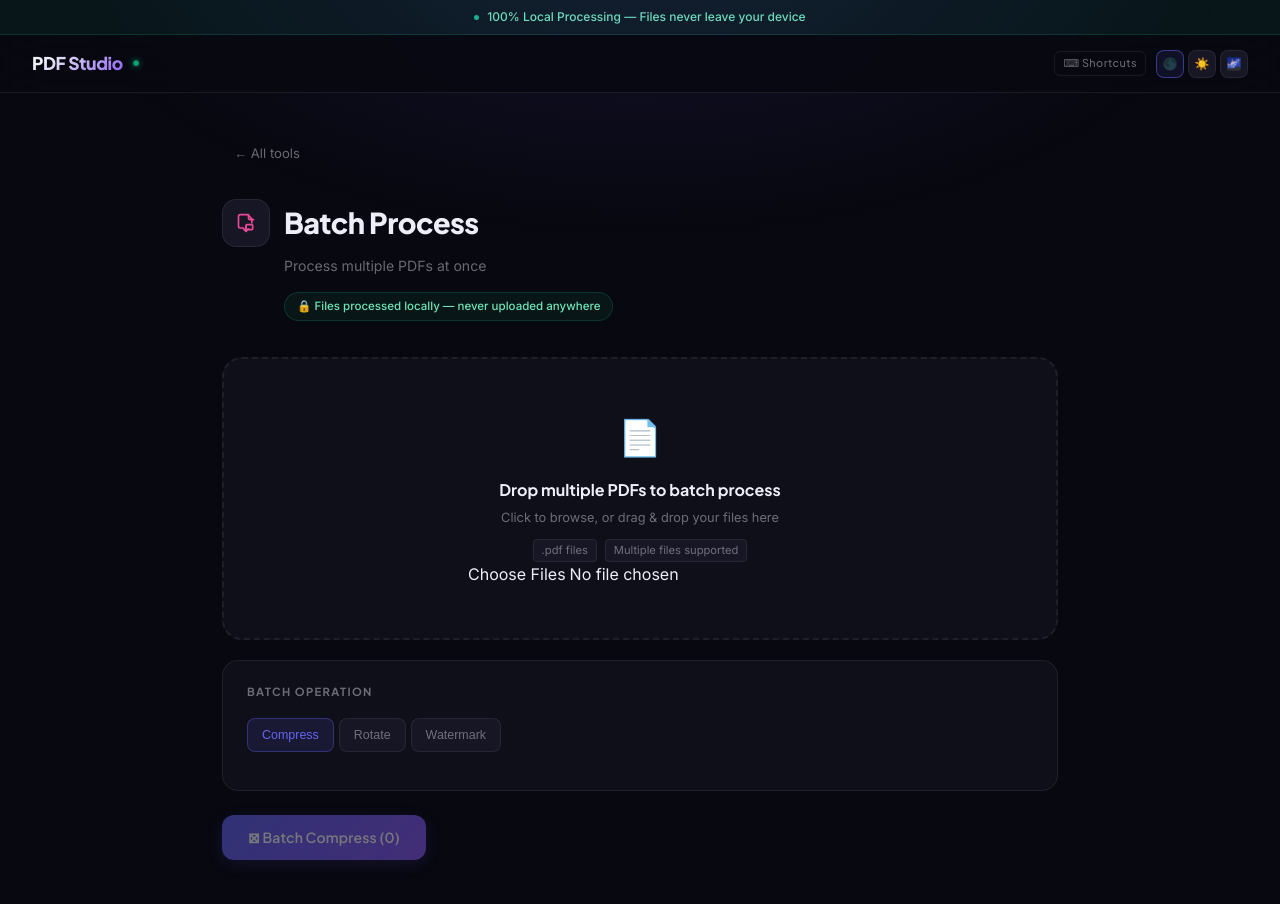
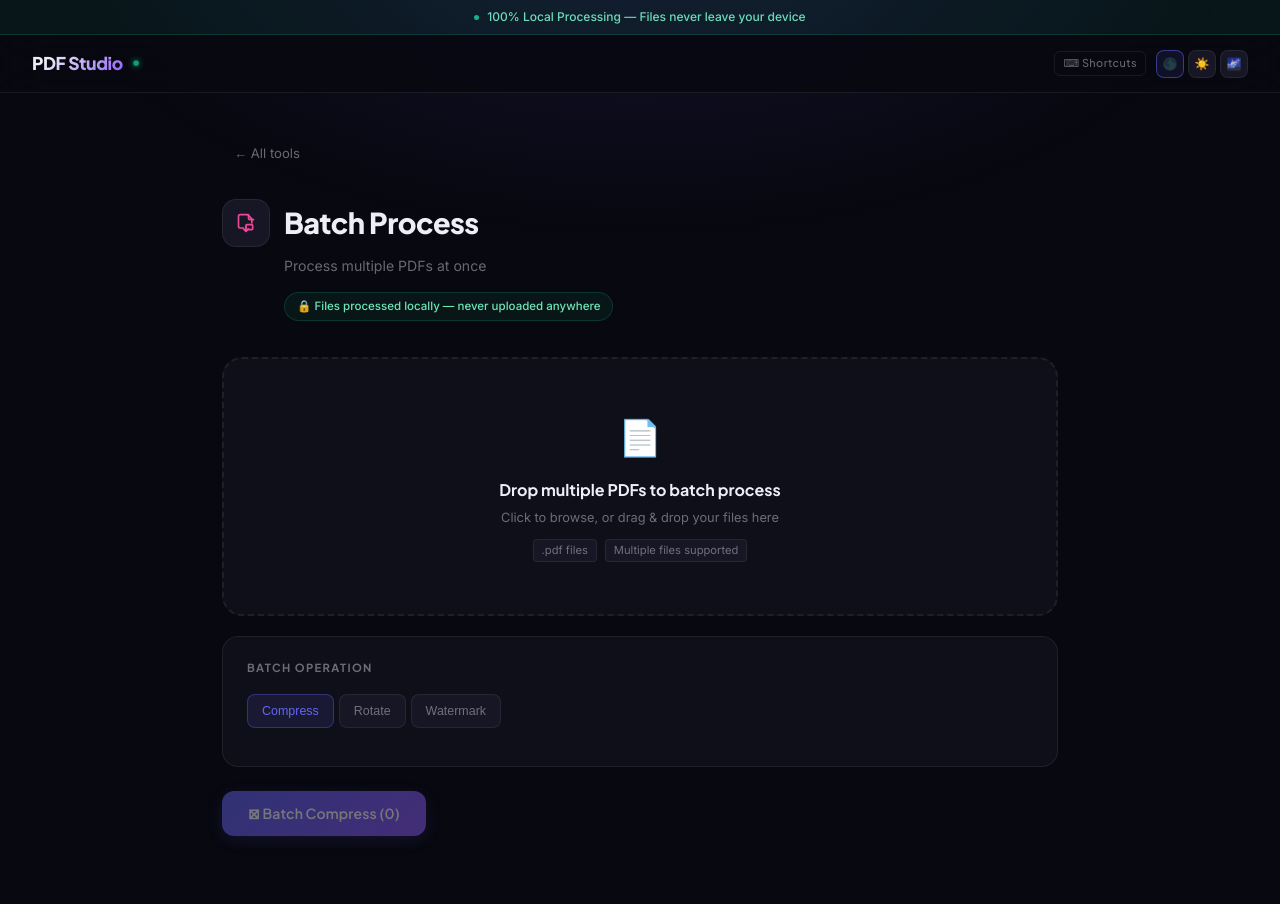
Before and after one commit to prateek7-codes/pdf-studio, a Next.js app: page /batch in a window 1280 px wide. After the commit the page ends 880 px from the top, so only its background shows below. Built offline with nearby package versions, Linux system fonts and the light colour scheme.

Commit message:
Update page.jsx

```diff
--- a/app/page.jsx
+++ b/app/page.jsx
@@ -1289,7 +1289,7 @@ function Dropzone({ onFiles, accept = "pdf", multiple = false, label = "Drop PDF
           {multiple && <span>Multiple files supported</span>}
         </div>
       )}
-      <input ref={inputRef} type="file" accept={acceptStr} multiple={multiple} onChange={e => handle(e.target.files)} aria-hidden="true" />
+      <input ref={inputRef} type="file" accept={acceptStr} multiple={multiple} onChange={e => handle(e.target.files)} aria-hidden="true" style={{ display: "none" }} />
     </div>
   );
 }
```
